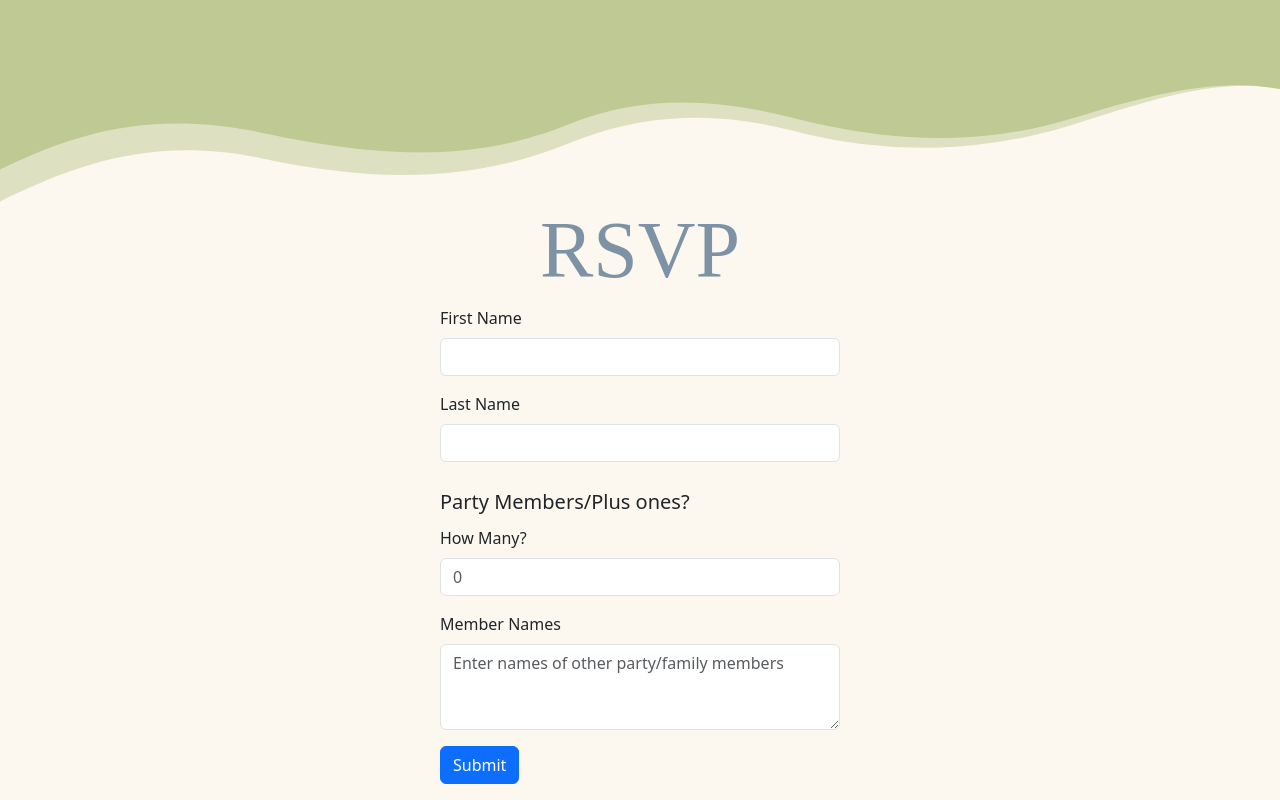
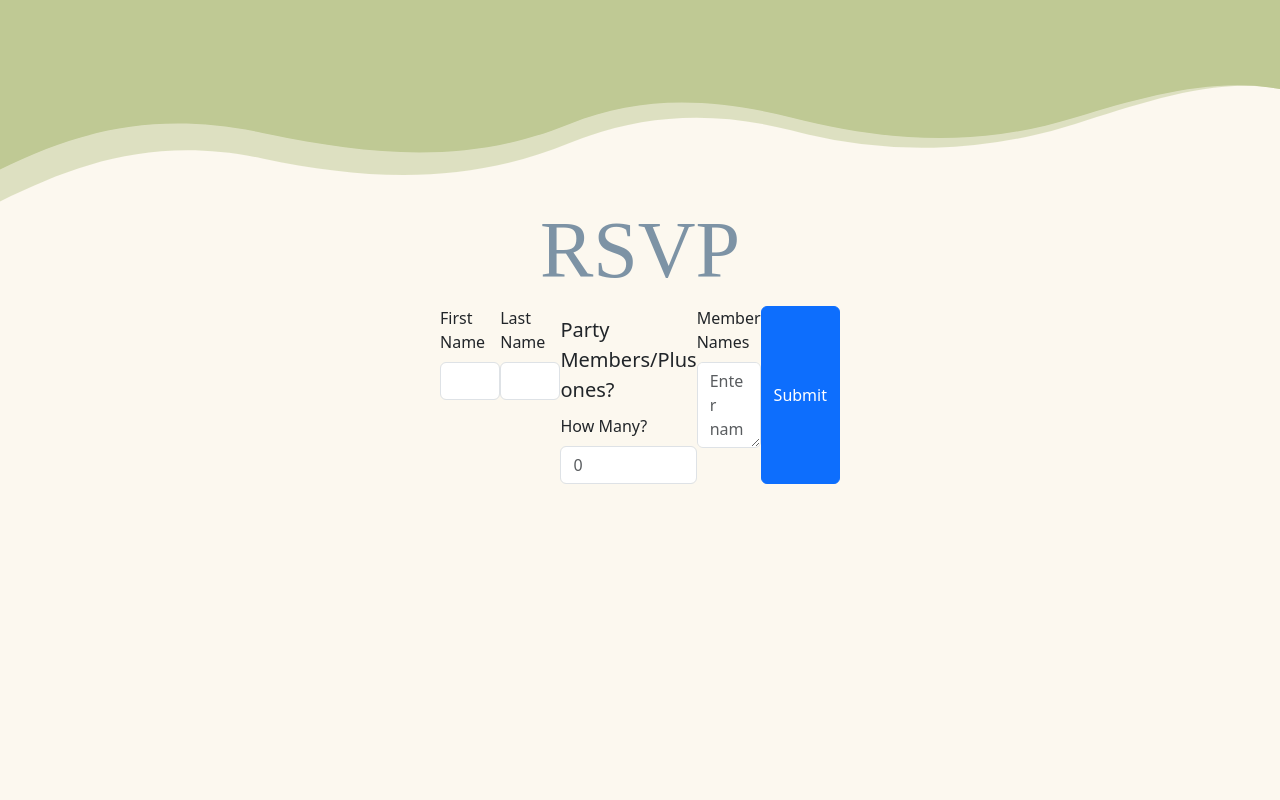
Before and after one commit to TereseMihalcin/ahri-unbastardized, a React (Create React App) app: page / in a window 1280 px wide. Shown: the part 628-1428 px from the top of the page. After the commit the page ends 1128 px from the top, so only its background shows below. Built offline with nearby package versions, Linux system fonts and the light colour scheme; a web font is replaced by a local one.

Commit message:
react typo

```diff
--- a/src/components/rsvp-form.js
+++ b/src/components/rsvp-form.js
@@ -30,7 +30,7 @@ export default function Rsvpform() {
     // here you'll submit to a form, that you'll display on a page, with export options
   }
   return (
-    <Form class="d-flex" netlify>
+    <Form className="d-flex" netlify>
       <Form.Group className="mb-3" controlId="formBasicFirstName">
       <Form.Label>First Name</Form.Label>
         <Form.Control type="text" name="first" placeholder="" />
```
